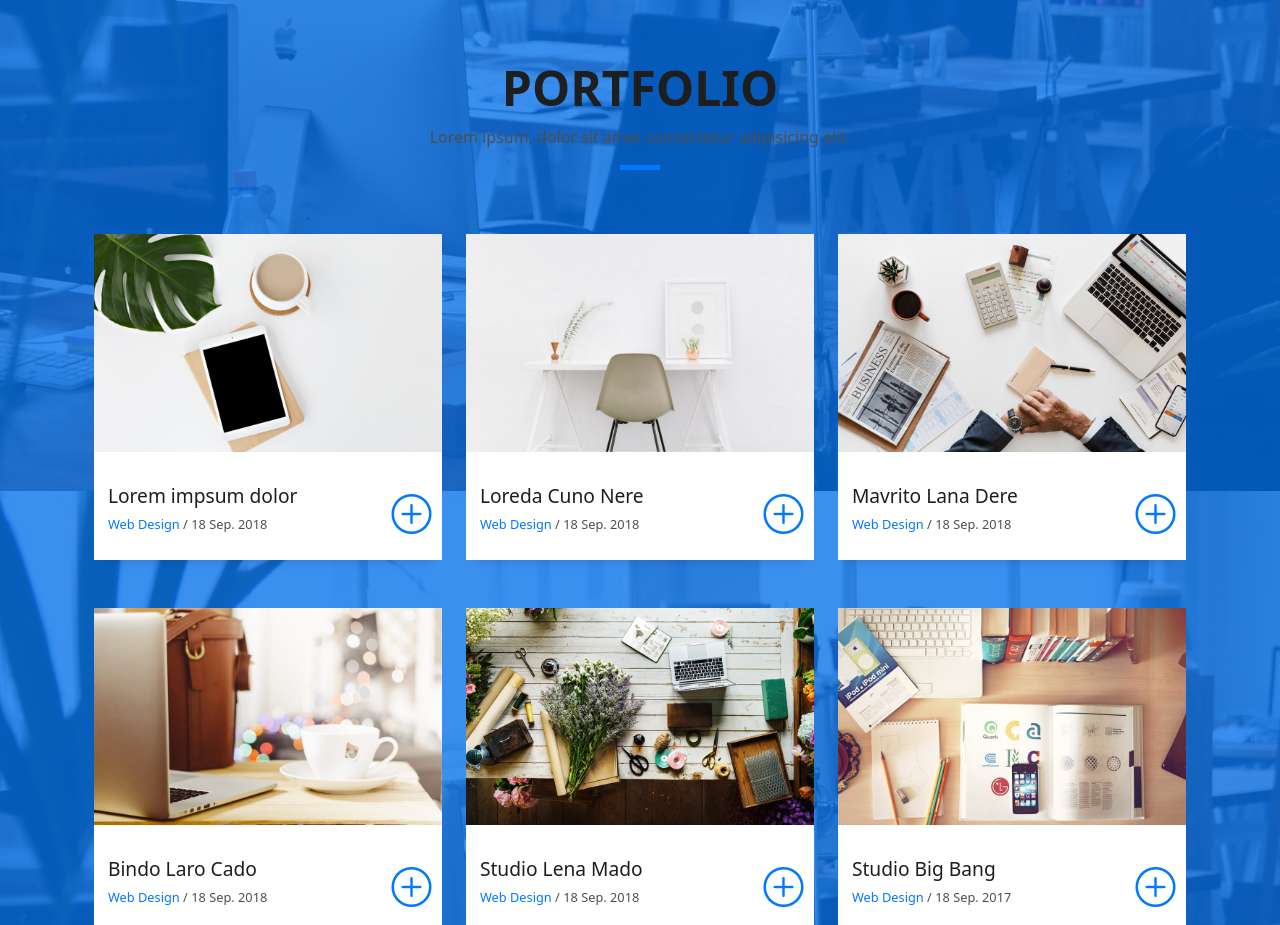
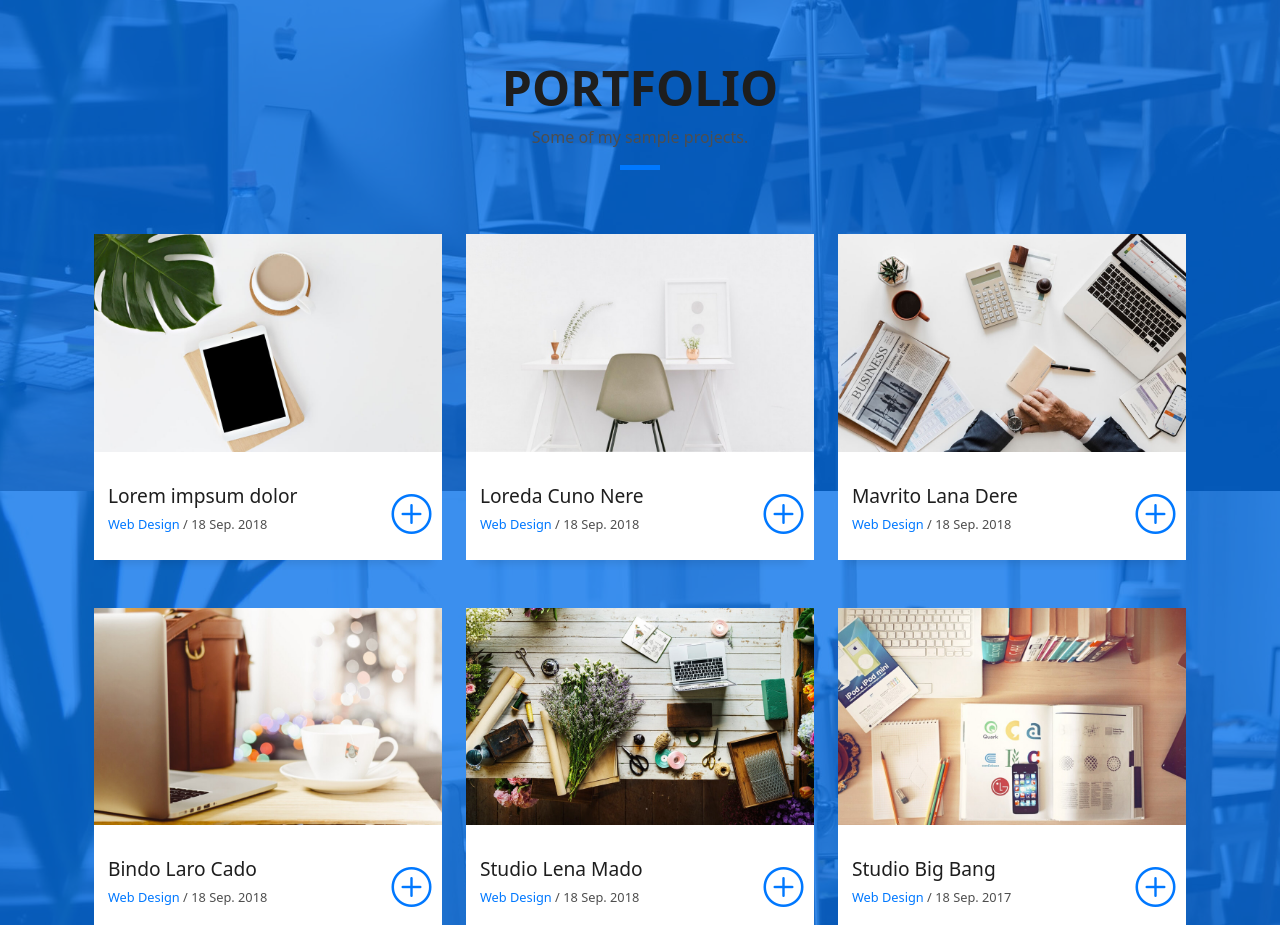
Before and after one commit to JackRey18/ReyJWebsite, a plain HTML site: page index.html in a window 1280 px wide. Shown: the part 2740-3665 px from the top of the page. Drawn offline with Linux system fonts and the light colour scheme.

Commit message:
Update index.html

```diff
--- a/index.html
+++ b/index.html
@@ -242,7 +242,7 @@ With a proven track record of delivering exceptional results and a commitment to
                 Portfolio
               </h3>
               <p class="subtitle-a">
-                Lorem ipsum, dolor sit amet consectetur adipisicing elit.
+                Some of my sample projects.
               </p>
               <div class="line-mf"></div>
             </div>
```
